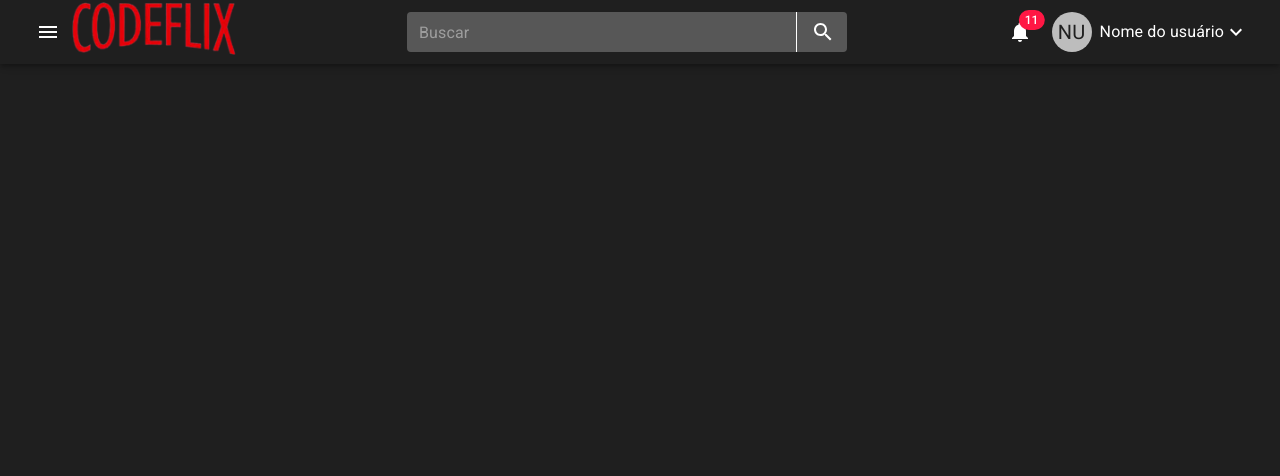
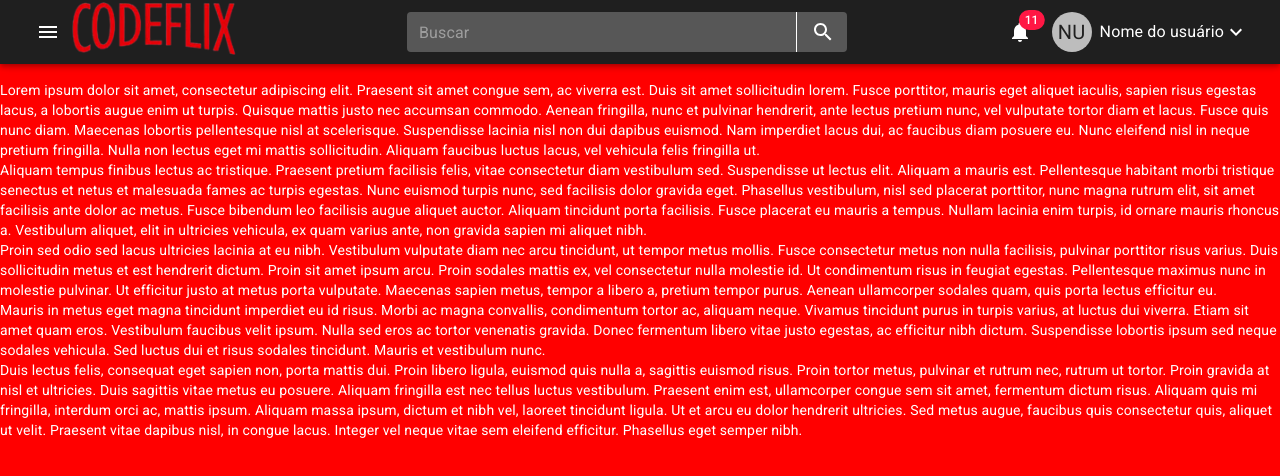
Before and after one commit to LuizEduardoCardozo/codeflix-frontend, a React (Create React App) app: page / in a window 1280 px wide. Shown: the top 476 px of the page. Built offline with nearby package versions, Linux system fonts and the light colour scheme.

Commit message:
chore: use page component to create home page

```diff
--- a/src/components/Page.tsx
+++ b/src/components/Page.tsx
@@ -4,14 +4,14 @@ import clsx from "clsx";
 const useStyles = makeStyles((theme) => ({
     root: (props: PageProps) => ({
         height: 'inherit',
-        paddingTop: props.margin == "normal" ? 48 : 62,
+        paddingTop: props.margin === "normal" ? 48 : 62,
 
         [theme.breakpoints.between("sm", "md")]: {
-            paddingTop: props.margin == "normal" ? 48 : 62,
+            paddingTop: props.margin === "normal" ? 48 : 62,
         },
 
         [theme.breakpoints.up("md")]: {
-            paddingTop: props.margin == "normal" ? 62 : 80,
+            paddingTop: props.margin === "normal" ? 62 : 80,
         },
 
         '&::after': {
--- a/src/pages/Home.tsx
+++ b/src/pages/Home.tsx
@@ -1,8 +1,27 @@
+import { makeStyles } from "@material-ui/core";
+import { Page } from "../components/Page";
+
+const useStyles = makeStyles({
+    root: {
+        color: 'white',
+        backgroundColor: 'red',
+    }
+})
+
 const Home: React.FunctionComponent = (props) => {
+    const classes = useStyles();
     return (
-        <h1>
-            Hello, world!
-        </h1>
+        <Page classes={{ root: classes.root }} >
+            Lorem ipsum dolor sit amet, consectetur adipiscing elit. Praesent sit amet congue sem, ac viverra est. Duis sit amet sollicitudin lorem. Fusce porttitor, mauris eget aliquet iaculis, sapien risus egestas lacus, a lobortis augue enim ut turpis. Quisque mattis justo nec accumsan commodo. Aenean fringilla, nunc et pulvinar hendrerit, ante lectus pretium nunc, vel vulputate tortor diam et lacus. Fusce quis nunc diam. Maecenas lobortis pellentesque nisl at scelerisque. Suspendisse lacinia nisl non dui dapibus euismod. Nam imperdiet lacus dui, ac faucibus diam posuere eu. Nunc eleifend nisl in neque pretium fringilla. Nulla non lectus eget mi mattis sollicitudin. Aliquam faucibus luctus lacus, vel vehicula felis fringilla ut.
+            <br />
+            Aliquam tempus finibus lectus ac tristique. Praesent pretium facilisis felis, vitae consectetur diam vestibulum sed. Suspendisse ut lectus elit. Aliquam a mauris est. Pellentesque habitant morbi tristique senectus et netus et malesuada fames ac turpis egestas. Nunc euismod turpis nunc, sed facilisis dolor gravida eget. Phasellus vestibulum, nisl sed placerat porttitor, nunc magna rutrum elit, sit amet facilisis ante dolor ac metus. Fusce bibendum leo facilisis augue aliquet auctor. Aliquam tincidunt porta facilisis. Fusce placerat eu mauris a tempus. Nullam lacinia enim turpis, id ornare mauris rhoncus a. Vestibulum aliquet, elit in ultricies vehicula, ex quam varius ante, non gravida sapien mi aliquet nibh.
+            <br />
+            Proin sed odio sed lacus ultricies lacinia at eu nibh. Vestibulum vulputate diam nec arcu tincidunt, ut tempor metus mollis. Fusce consectetur metus non nulla facilisis, pulvinar porttitor risus varius. Duis sollicitudin metus et est hendrerit dictum. Proin sit amet ipsum arcu. Proin sodales mattis ex, vel consectetur nulla molestie id. Ut condimentum risus in feugiat egestas. Pellentesque maximus nunc in molestie pulvinar. Ut efficitur justo at metus porta vulputate. Maecenas sapien metus, tempor a libero a, pretium tempor purus. Aenean ullamcorper sodales quam, quis porta lectus efficitur eu.
+            <br />
+            Mauris in metus eget magna tincidunt imperdiet eu id risus. Morbi ac magna convallis, condimentum tortor ac, aliquam neque. Vivamus tincidunt purus in turpis varius, at luctus dui viverra. Etiam sit amet quam eros. Vestibulum faucibus velit ipsum. Nulla sed eros ac tortor venenatis gravida. Donec fermentum libero vitae justo egestas, ac efficitur nibh dictum. Suspendisse lobortis ipsum sed neque sodales vehicula. Sed luctus dui et risus sodales tincidunt. Mauris et vestibulum nunc.
+            <br />
+            Duis lectus felis, consequat eget sapien non, porta mattis dui. Proin libero ligula, euismod quis nulla a, sagittis euismod risus. Proin tortor metus, pulvinar et rutrum nec, rutrum ut tortor. Proin gravida at nisl et ultricies. Duis sagittis vitae metus eu posuere. Aliquam fringilla est nec tellus luctus vestibulum. Praesent enim est, ullamcorper congue sem sit amet, fermentum dictum risus. Aliquam quis mi fringilla, interdum orci ac, mattis ipsum. Aliquam massa ipsum, dictum et nibh vel, laoreet tincidunt ligula. Ut et arcu eu dolor hendrerit ultricies. Sed metus augue, faucibus quis consectetur quis, aliquet ut velit. Praesent vitae dapibus nisl, in congue lacus. Integer vel neque vitae sem eleifend efficitur. Phasellus eget semper nibh.
+        </Page>
     )
 }
 
--- a/src/theme.ts
+++ b/src/theme.ts
@@ -43,6 +43,16 @@ const theme = createTheme({
             paper: {
                 backgroundColor: palette.background?.default,
             }
+        },
+        MuiCssBaseline: {
+            "@global": {
+                "html, body, #root, #root>div:nth-child(2)": {
+                    height: "100%"
+                },
+                body: {
+                    overflowX: "hidden",
+                }
+            },
         }
     },
 });
```
